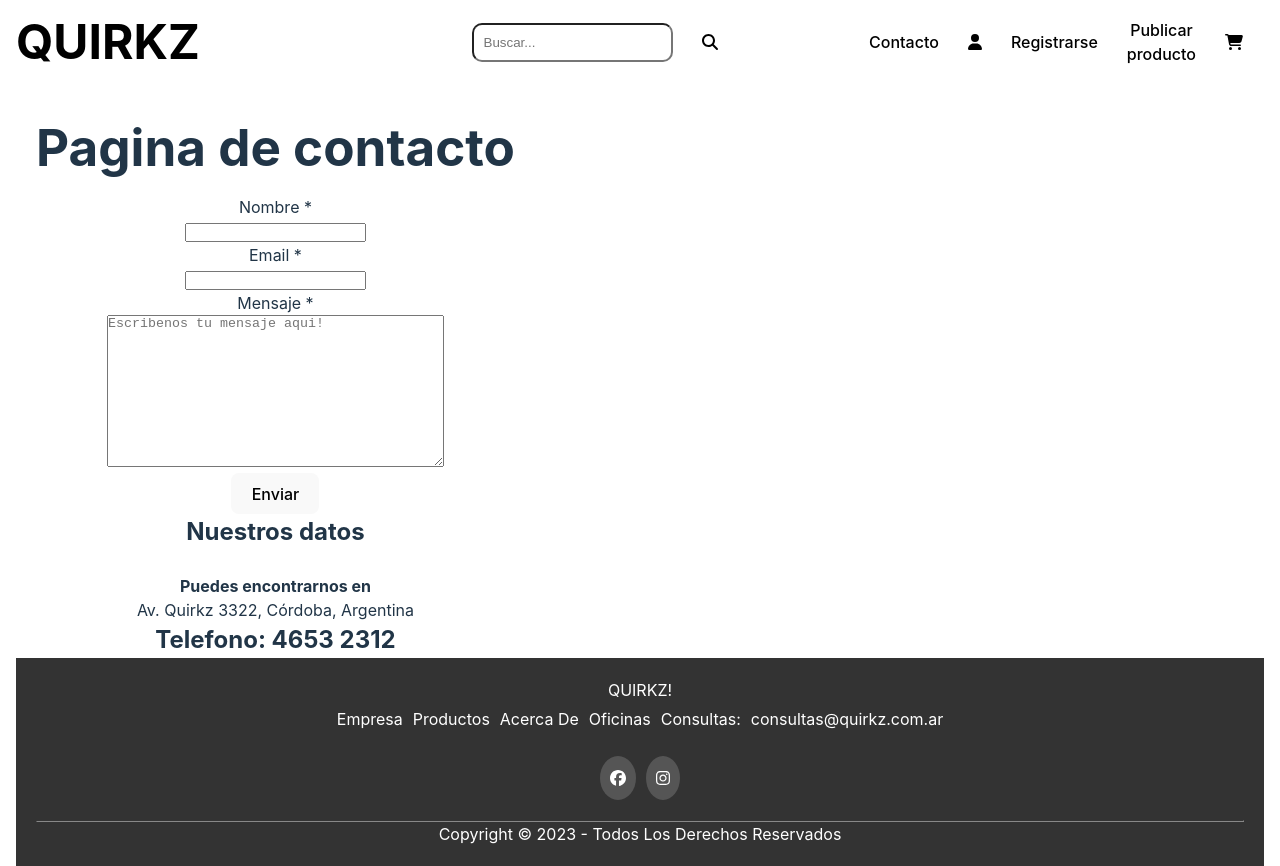
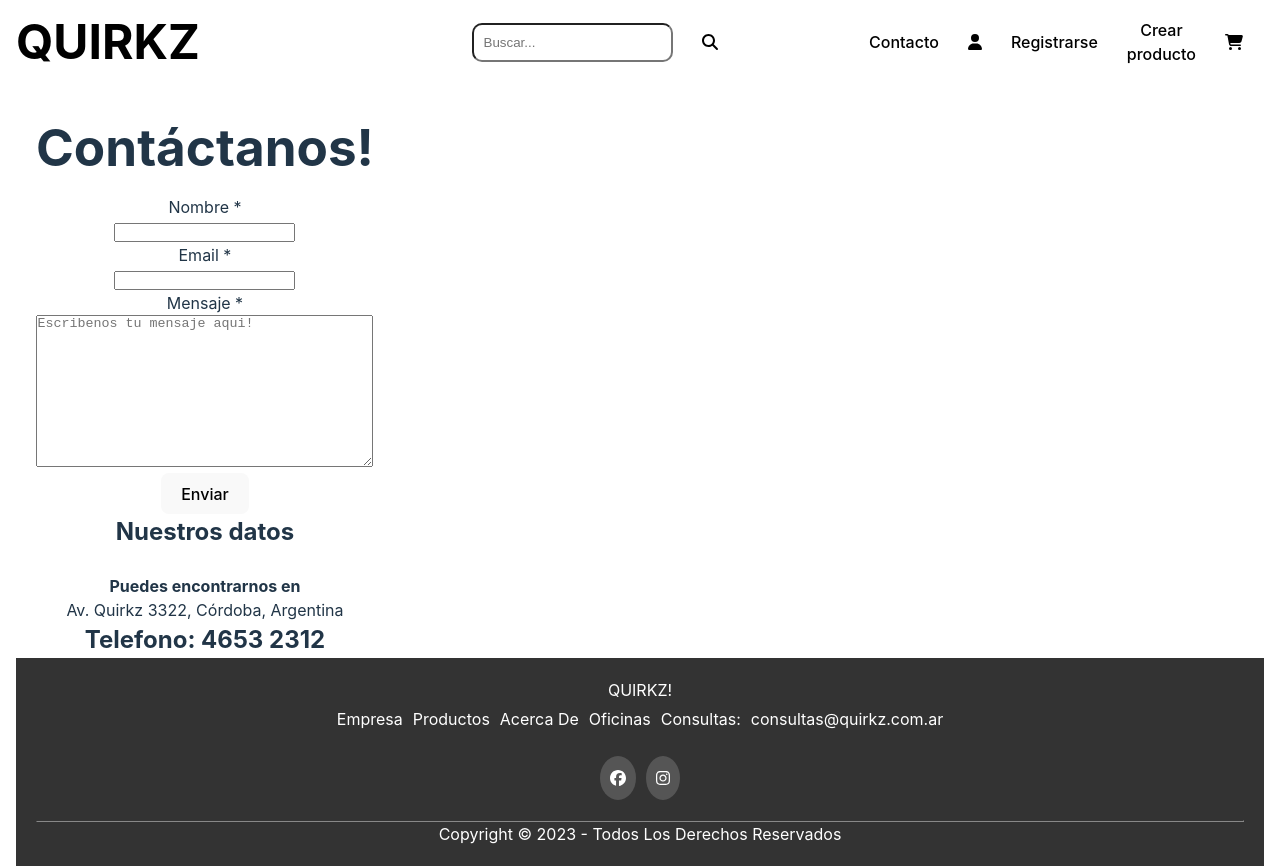
Before and after one commit to xshotsp/Proyecto-Final, a React (Vite) app in the folder Client/: page /contacto in a window 1280 px wide. Built offline with nearby package versions, Linux system fonts and the light colour scheme.

Commit message:
Detalles fix

```diff
--- a/Client/src/App.jsx
+++ b/Client/src/App.jsx
@@ -11,6 +11,7 @@ import DetailPage from "./components/detailpage/DetailPage";
 import Cart from "./components/Cart/Cart";
 import { useEffect, useState } from "react";
 import Contact from "./components/Contact/Contact";
+import Error404 from "./components/Error/Error404";
 
 
 function App() {
@@ -66,6 +67,7 @@ function App() {
         <Route path="/form" element={<FormPage />} />
         <Route path="/login" element={<Login />} />
         <Route path="/createuser" element={<CreateUserForm />} />
+        <Route path="*" element={<Error404 />} />
         <Route path="/cart"
          element={<Cart
           cartItems={cartItems}
--- a/Client/src/components/Contact/Contact.jsx
+++ b/Client/src/components/Contact/Contact.jsx
@@ -4,7 +4,7 @@ const Contact = () => {
   return (
     <div className={s.container}>
         <h1 className={s.chau}>
-            Pagina de contacto
+            Contáctanos!
         </h1>
 
         <p>Nombre *</p>
--- a/Client/src/components/Error/Error404.jsx
+++ b/Client/src/components/Error/Error404.jsx
@@ -1,7 +1,16 @@
+import { Link } from "react-router-dom"
 
 const Error404 = () => {
   return (
+    <>
     <h1>Error404</h1>
+    <br />
+    <h1>Pagina no encontrada...</h1>
+    <br />
+    <Link to="/">
+      <button>Volver al inicio</button>
+    </Link>
+    </>
   )
 }
 
--- a/Client/src/components/NavBar/NavBar.jsx
+++ b/Client/src/components/NavBar/NavBar.jsx
@@ -34,7 +34,7 @@ const NavBar = ({ cartItems }) => {
           </Link>
           <Link to="/form">
             <li>
-              Publicar producto
+              Crear producto
             </li>
           </Link>
 
```
